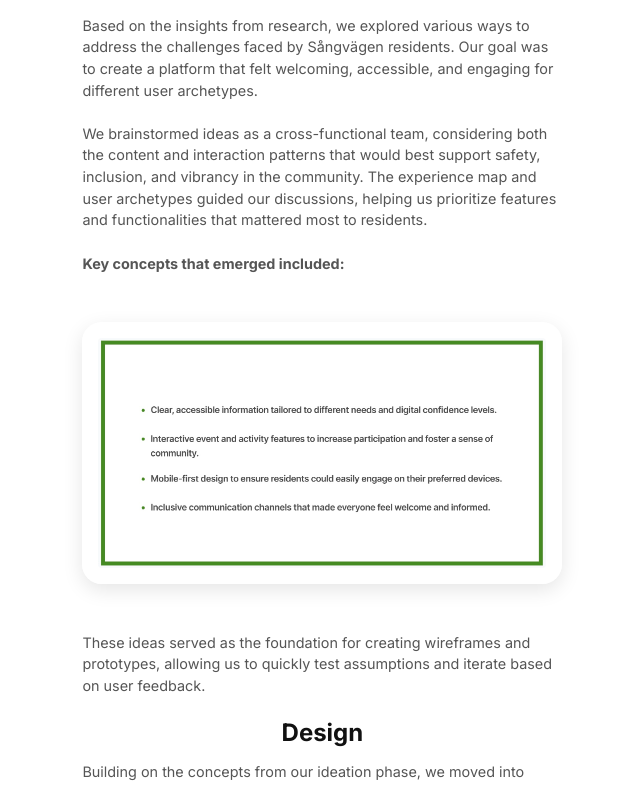
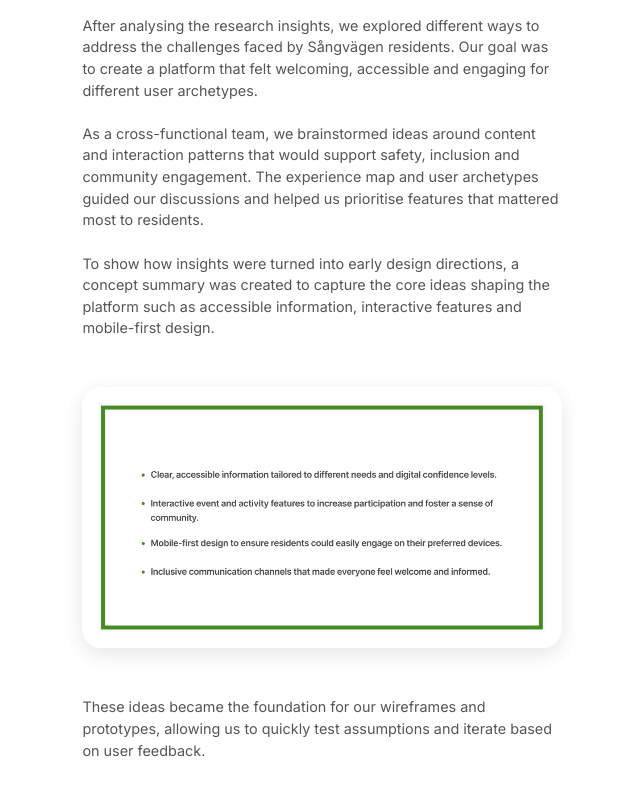
Before and after one commit to desjohnsen/portfolio, a React (Vite) app: page /project/1 in a window 1280 px wide. Shown: the part 3400-4185 px from the top of the page, without its empty margins (364-1004 px from the left). Built offline with nearby package versions, Linux system fonts and the light colour scheme.

Commit message:
docs: update ideation in Järfällahus case study

```diff
--- a/src/pages/Project1.jsx
+++ b/src/pages/Project1.jsx
@@ -94,21 +94,20 @@ const Project1 = () => {
       <section id="ideation" className="project-content">
         <h2>Ideation</h2>
         <p>
-          Based on the insights from research, we explored various ways to address the challenges faced by Sångvägen residents. Our goal was to create a platform
-          that felt welcoming, accessible, and engaging for different user archetypes.
+          After analysing the research insights, we explored different ways to address the challenges faced by Sångvägen residents. Our goal was to create a platform that felt welcoming, accessible and engaging for different user archetypes.
         </p>
         <p>
-          We brainstormed ideas as a cross-functional team, considering both the content and interaction patterns that would best support safety, inclusion, and vibrancy
-          in the community. The experience map and user archetypes guided our discussions, helping us prioritize features and functionalities that mattered most to residents.
+          As a cross-functional team, we brainstormed ideas around content and interaction patterns that would support safety, inclusion and community engagement. The experience map and user archetypes guided our discussions and helped us prioritise
+          features that mattered most to residents.
         </p>
         <p>
-          <strong>Key concepts that emerged included:</strong>
+          To show how insights were turned into early design directions, a concept summary was created to capture the core ideas shaping the platform such as accessible information, interactive features and mobile-first design.
         </p>
         <div className="project-image-wrapper">
           <img src={keyConcepts} alt="Key concepts visual summary" className="project-image" />
         </div>
         <p>
-          These ideas served as the foundation for creating wireframes and prototypes, allowing us to quickly test assumptions and iterate based on user feedback.
+          These ideas became the foundation for our wireframes and prototypes, allowing us to quickly test assumptions and iterate based on user feedback.
         </p>
       </section>
 
```
